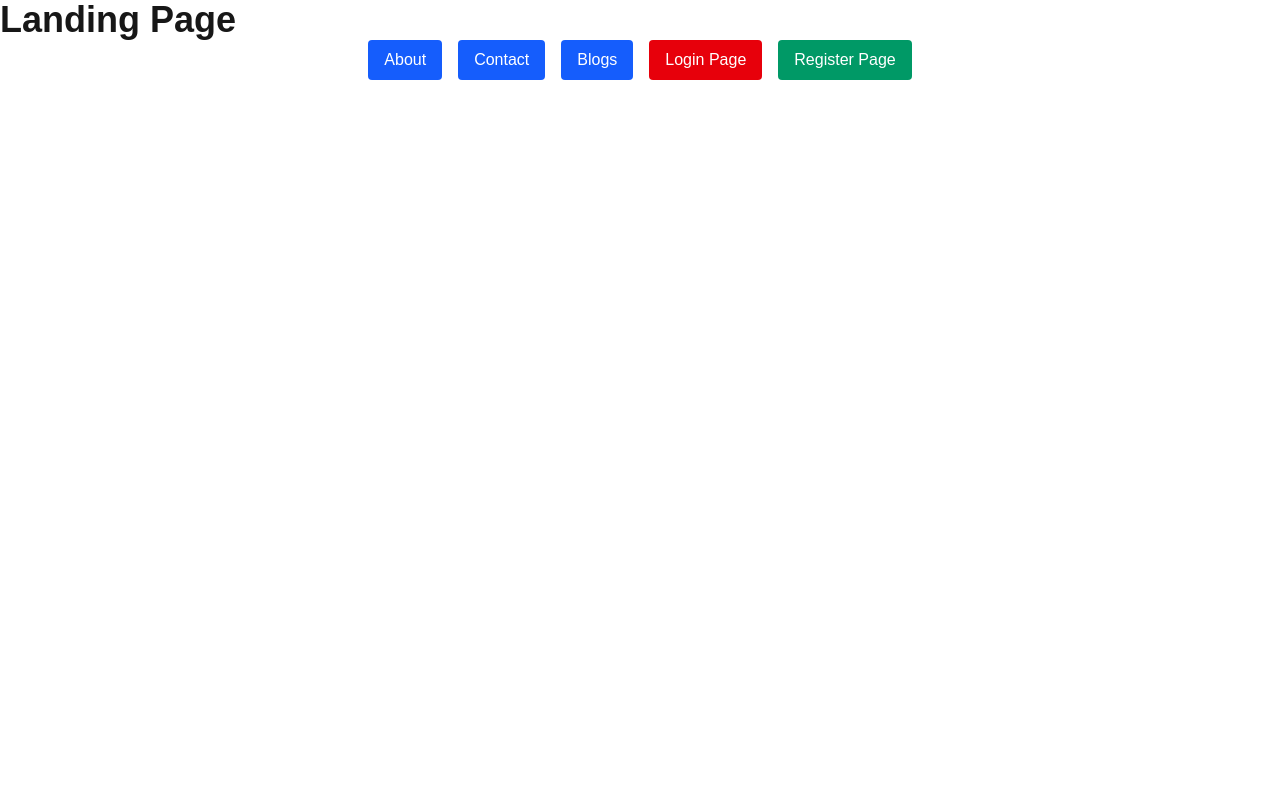
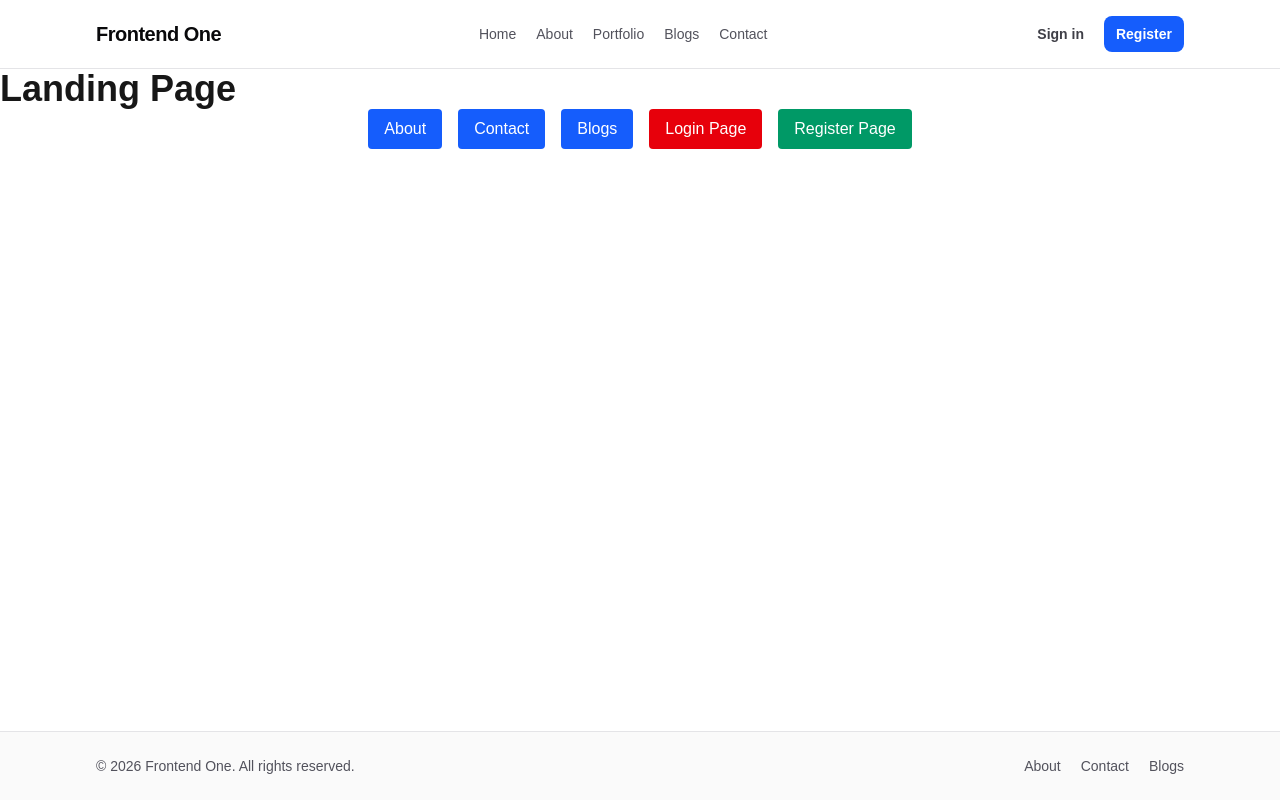
Before and after one commit to SudanBasnet/frontend-1, a Next.js app: page / in a window 1280 px wide. Built offline with nearby package versions, Linux system fonts and the light colour scheme.

Commit message:
Add: header and footer

```diff
--- a/src/app/layout.js
+++ b/src/app/layout.js
@@ -1,4 +1,6 @@
 import { Geist, Geist_Mono } from "next/font/google";
+import Footer from "@/components/Layout/Footer";
+import Header from "@/components/Layout/Header";
 import "./globals.css";
 
 const geistSans = Geist({
@@ -22,7 +24,11 @@ export default function RootLayout({ children }) {
       lang="en"
       className={`${geistSans.variable} ${geistMono.variable} h-full antialiased`}
     >
-      <body className="min-h-full flex flex-col">{children}</body>
+      <body className="flex min-h-full flex-col">
+        <Header />
+        <main className="flex flex-1 flex-col">{children}</main>
+        <Footer />
+      </body>
     </html>
   );
 }
--- a/src/app/page.js
+++ b/src/app/page.js
@@ -2,7 +2,7 @@ import Link from "next/link";
 
 export default function HomePage() {
   return (
-    <main className="">
+    <section>
       <h1 className="text-4xl font-bold">Landing Page</h1>
       <div className="flex justify-center gap-4 ">
         <Link
@@ -36,6 +36,6 @@ export default function HomePage() {
           Register Page
         </Link>
       </div>
-    </main>
+    </section>
   );
 }
--- a/src/components/AuthForm/AuthForm.jsx
+++ b/src/components/AuthForm/AuthForm.jsx
@@ -13,7 +13,7 @@ export default function AuthForm({
   children,
 }) {
   return (
-    <section className="flex min-h-screen items-center justify-center bg-zinc-950 px-4 py-12">
+    <section className="flex flex-1 items-center justify-center bg-zinc-950 px-4 py-12">
       <div className="w-full max-w-md rounded-3xl border border-white/10 bg-zinc-900 p-8 shadow-2xl shadow-black/40">
         <div className="mb-8 text-center">
           <div className="mx-auto mb-4 flex size-12 items-center justify-center rounded-2xl bg-blue-600 text-xl font-bold text-white">
--- /dev/null
+++ b/src/components/Layout/Footer.jsx
@@ -0,0 +1,42 @@
+import Link from "next/link";
+
+export default function Footer() {
+  return (
+    <footer className="border-t border-zinc-200 bg-zinc-50 dark:border-zinc-800 dark:bg-zinc-950">
+      <div className="mx-auto flex w-full max-w-6xl flex-col gap-4 px-4 py-6 text-sm text-zinc-600 sm:flex-row sm:items-center sm:justify-between sm:px-6 lg:px-8 dark:text-zinc-400">
+        <p>
+          &copy; {new Date().getFullYear()} Frontend One. All rights reserved.
+        </p>
+
+        <nav aria-label="Footer navigation">
+          <ul className="flex flex-wrap gap-x-5 gap-y-2">
+            <li>
+              <Link
+                href="/about"
+                className="transition hover:text-blue-600 dark:hover:text-blue-400"
+              >
+                About
+              </Link>
+            </li>
+            <li>
+              <Link
+                href="/contact"
+                className="transition hover:text-blue-600 dark:hover:text-blue-400"
+              >
+                Contact
+              </Link>
+            </li>
+            <li>
+              <Link
+                href="/blogs"
+                className="transition hover:text-blue-600 dark:hover:text-blue-400"
+              >
+                Blogs
+              </Link>
+            </li>
+          </ul>
+        </nav>
+      </div>
+    </footer>
+  );
+}
--- /dev/null
+++ b/src/components/Layout/Header.jsx
@@ -0,0 +1,54 @@
+import Link from "next/link";
+
+const navigationLinks = [
+  { href: "/", label: "Home" },
+  { href: "/about", label: "About" },
+  { href: "/portfolio", label: "Portfolio" },
+  { href: "/blogs", label: "Blogs" },
+  { href: "/contact", label: "Contact" },
+];
+
+export default function Header() {
+  return (
+    <header className="border-b border-zinc-200 bg-white/90 backdrop-blur dark:border-zinc-800 dark:bg-zinc-950/90">
+      <div className="mx-auto flex w-full max-w-6xl flex-wrap items-center justify-between gap-4 px-4 py-4 sm:px-6 lg:px-8">
+        <Link
+          href="/"
+          className="text-xl font-bold tracking-tight text-zinc-950 dark:text-white"
+        >
+          Frontend One
+        </Link>
+
+        <nav aria-label="Main navigation">
+          <ul className="flex flex-wrap items-center justify-end gap-x-5 gap-y-2 text-sm font-medium text-zinc-600 dark:text-zinc-300">
+            {navigationLinks.map((link) => (
+              <li key={link.href}>
+                <Link
+                  href={link.href}
+                  className="transition hover:text-blue-600 focus-visible:outline-none focus-visible:ring-2 focus-visible:ring-blue-600 focus-visible:ring-offset-2 dark:hover:text-blue-400 dark:focus-visible:ring-offset-zinc-950"
+                >
+                  {link.label}
+                </Link>
+              </li>
+            ))}
+          </ul>
+        </nav>
+
+        <div className="flex items-center gap-2">
+          <Link
+            href="/login"
+            className="rounded-lg px-3 py-2 text-sm font-semibold text-zinc-700 transition hover:bg-zinc-100 dark:text-zinc-200 dark:hover:bg-zinc-800"
+          >
+            Sign in
+          </Link>
+          <Link
+            href="/register"
+            className="rounded-lg bg-blue-600 px-3 py-2 text-sm font-semibold text-white transition hover:bg-blue-500 focus-visible:outline-none focus-visible:ring-2 focus-visible:ring-blue-600 focus-visible:ring-offset-2 dark:focus-visible:ring-offset-zinc-950"
+          >
+            Register
+          </Link>
+        </div>
+      </div>
+    </header>
+  );
+}
```
